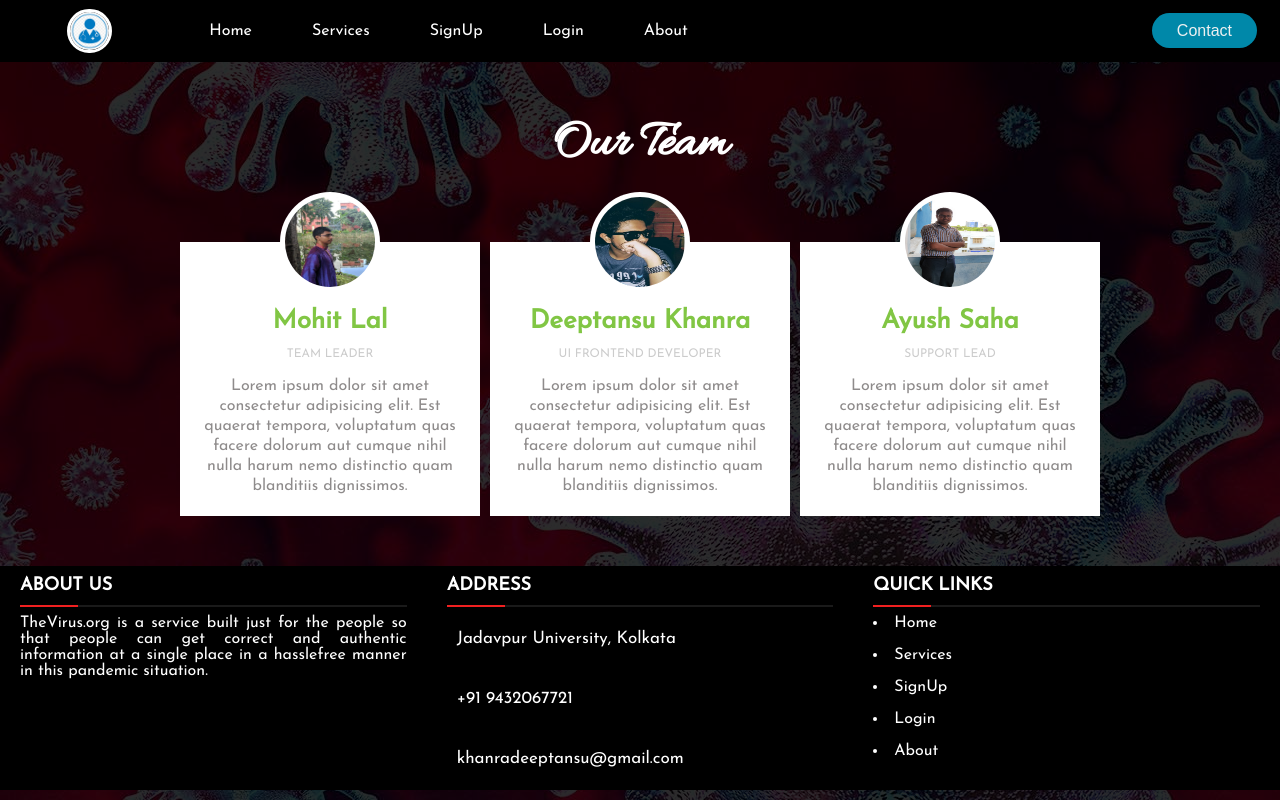
After one commit to Hack-n-Chill/AYUSH, a PHP site: page /about.html in a window 1280 px wide. The commit adds this page. Run offline with PHP 8.4, Linux system fonts and the light colour scheme.

Commit message:
about us made

```diff
--- a/Index1.php
+++ b/Index1.php
@@ -23,7 +23,7 @@ if(!isset($_SESSION['loggedin']) || $_SESSION['loggedin'] !==true)
     <ul class="nav-list v-class-resp">
         <div class="logo"><img src="logo.png" alt="logo"></div>
         <li><a href="index.html">Home</a></li>
-        <li><a href="#about">About</a></li>
+        <li><a href="about.html">About</a></li>
         <li><a href="#hospital">Hospital Booking</a></li>
         <li><a href="#Ambulance">Book an Ambulance</a></li>
         <li><a href="logout.php">Logout</a></li>
@@ -96,8 +96,8 @@ if(!isset($_SESSION['loggedin']) || $_SESSION['loggedin'] !==true)
       <li><a href="#">Home</a></li><br>
       <li><a href="#hospital">Hospital Booking</a></li><br>
       <li><a href="#ambulance">Book an Ambulance</a></li><br>
-      <li><a href="#blog">Logout</a></li><br>
-      <li><a href="#about">About</a></li><br>
+      <li><a href="logout.php">Logout</a></li><br>
+      <li><a href="about.html">About</a></li><br>
     </div>
 
 
--- /dev/null
+++ b/about.html
@@ -0,0 +1,108 @@
+<!DOCTYPE html>
+<html lang="en">
+<head>
+	<meta charset="UTF-8">
+	<title>Our Team Section</title>
+    <link rel="stylesheet" href="us.css">
+    <link rel="stylesheet" href="style.css" class="rel">
+    <link rel="stylesheet" href="responsive.css" class="rel">
+</head>
+<body>
+    <nav class="navbar h-nav-resp" style="background: black; position: sticky;">
+        <ul class="nav-list v-class-resp">
+            <div class="logo"><img src="logo.png" alt="logo"></div>
+            <li><a href="index.html">Home</a></li>
+            <li><a href="about.html">Services</a></li>
+            <li><a href="register.php">SignUp</a></li>
+            <li><a href="login.php">Login</a></li>
+            <li><a href="about.html">About</a></li>
+        </ul>
+        <div class="rightNav v-class-resp">
+            <a class="cta" href="#contact">Contact</a>
+        </div>
+        <div class="burger">
+            <div class="line"></div>
+            <div class="line"></div>
+            <div class="line"></div>
+        </div>
+    </nav>
+<div class="wrapper">
+  <h1 style="color: white">Our Team</h1>
+  <div class="team">
+    <div class="team_member">
+      <div class="team_img">
+        <img src="About Us/Mohit.jpg" alt="Team_image" style="border-radius: 50%;">
+      </div>
+      <h3>Mohit Lal</h3>
+      <p class="role">Team Leader</p>
+      <p>Lorem ipsum dolor sit amet consectetur adipisicing elit. Est quaerat tempora, voluptatum quas facere dolorum aut cumque nihil nulla harum nemo distinctio quam blanditiis dignissimos.</p>
+    </div>
+    <div class="team_member">
+      <div class="team_img">
+        <img src="About Us/Deeptansu.jpg" alt="Team_image" style="border-radius: 50%;">
+      </div>
+      <h3>Deeptansu Khanra</h3>
+      <p class="role">UI Frontend Developer</p>
+      <p>Lorem ipsum dolor sit amet consectetur adipisicing elit. Est quaerat tempora, voluptatum quas facere dolorum aut cumque nihil nulla harum nemo distinctio quam blanditiis dignissimos.</p></div>
+    <div class="team_member">
+      <div class="team_img">
+        <img src="About Us/Ayush.jpg" alt="Team_image" style="border-radius: 50%;">
+      </div>
+      <h3>Ayush Saha</h3>
+      <p class="role">Support Lead</p>
+      <p>Lorem ipsum dolor sit amet consectetur adipisicing elit. Est quaerat tempora, voluptatum quas facere dolorum aut cumque nihil nulla harum nemo distinctio quam blanditiis dignissimos.</p>
+    </div>
+  </div>
+</div>
+<section>
+    <div class="main-content">
+        <div class="left box" style="background: black;
+        color: white;">
+          <h2>
+  About us</h2>
+  <div class="content">
+            <p>
+  TheVirus.org is a service built just for the people so that people can get correct and authentic information at a single place in a hasslefree manner in this pandemic situation.</p>
+  <div class="social">
+              <a href="https://facebook.com/"><span class="fab fa-facebook-f"></span></a>
+              <a href="#"><span class=""></span></a>
+              <a href="https://instagram.com/"></a><span class="fab fa-instagram"></span></a>
+              <a href="https://youtube.com/c/"><span class="fab fa-youtube"></span></a>
+            </div>
+  </div>
+  </div>
+  <div class="center box" style="background: black;
+  color: white;">
+          <h2>
+  Address</h2>
+  <div class="content">
+            <div class="place">
+              <span class="fas fa-map-marker-alt"></span>
+              <span class="text">Jadavpur University, Kolkata</span>
+            </div>
+  <div class="phone">
+              <span class="fas fa-phone-alt"></span>
+              <span class="text">+91 9432067721</span>
+            </div>
+  <div class="email">
+              <span class="fas fa-envelope"></span>
+              <span class="text">khanradeeptansu@gmail.com</span>
+            </div>
+  </div>
+  </div>
+  <div class="right box" style="background: black;
+  color: white;">
+          <h2>Quick Links</h2>
+  <div class="content">
+    <li><a href="#">Home</a></li><br>
+    <li><a href="#about">Services</a></li><br>
+    <li><a href="register.php">SignUp</a></li><br>
+    <li><a href="login.php">Login</a></li><br>
+    <li><a href="about.html">About</a></li><br>
+  </div>
+
+
+
+</section>
+</body>
+</html>
--- a/style.css
+++ b/style.css
@@ -386,8 +386,9 @@ footer{
     bottom: 0px;
   }
   .information{
-    height: 120vh;
-}
+        height: 120vh;
+  }
+
   .main-content{
     flex-wrap: wrap;
     flex-direction: column;
--- /dev/null
+++ b/us.css
@@ -0,0 +1,73 @@
+@import url('https://fonts.googleapis.com/css?family=Allura|Josefin+Sans');
+
+*{
+  margin: 0;
+  padding: 0;
+  box-sizing: border-box;
+}
+
+body{
+  background:rgba(0, 0, 0, 0.829) url('corona-back.jpg');
+  font-family: 'Josefin Sans', sans-serif;
+  background-blend-mode: darken;
+}
+
+.wrapper{
+  margin-top: 50px;
+}
+
+.wrapper h1{
+  font-family: 'Allura', cursive;
+  font-size: 52px;
+  margin-bottom: 60px;
+  text-align: center;
+}
+
+.team{
+  display: flex;
+  justify-content: center;
+  width: auto;
+  text-align: center;
+  flex-wrap: wrap;
+}
+
+.team .team_member{
+  background: #fff;
+  margin: 5px;
+  margin-bottom: 50px;
+  width: 300px;
+  padding: 20px;
+  line-height: 20px;
+  color: #8e8b8b;
+  position: relative;
+}
+
+.team .team_member h3{
+  color: #81c644;
+  font-size: 26px;
+  margin-top: 50px;
+}
+
+.team .team_member p.role{
+  color: #ccc;
+  margin: 12px 0;
+  font-size: 12px;
+  text-transform: uppercase;
+}
+
+.team .team_member .team_img{
+  position: absolute;
+  top: -50px;
+  left: 50%;
+  transform: translateX(-50%);
+  width: 100px;
+  height: 100px;
+  border-radius: 50%;
+  background: #fff;
+}
+
+.team .team_member .team_img img{
+  width: 100px;
+  height: 100px;
+  padding: 5px;
+}
```
Also changed, not shown: Style1.css (+0 -10 lines), index.html (+5 -5 lines), live_tracking/ambulance.html (added, +13 -0 lines), live_tracking/patient.html (added, +11 -0 lines), About Us/Ayush.jpg (added), About Us/Deeptansu.jpg (added), About Us/Mohit.jpg (added).
